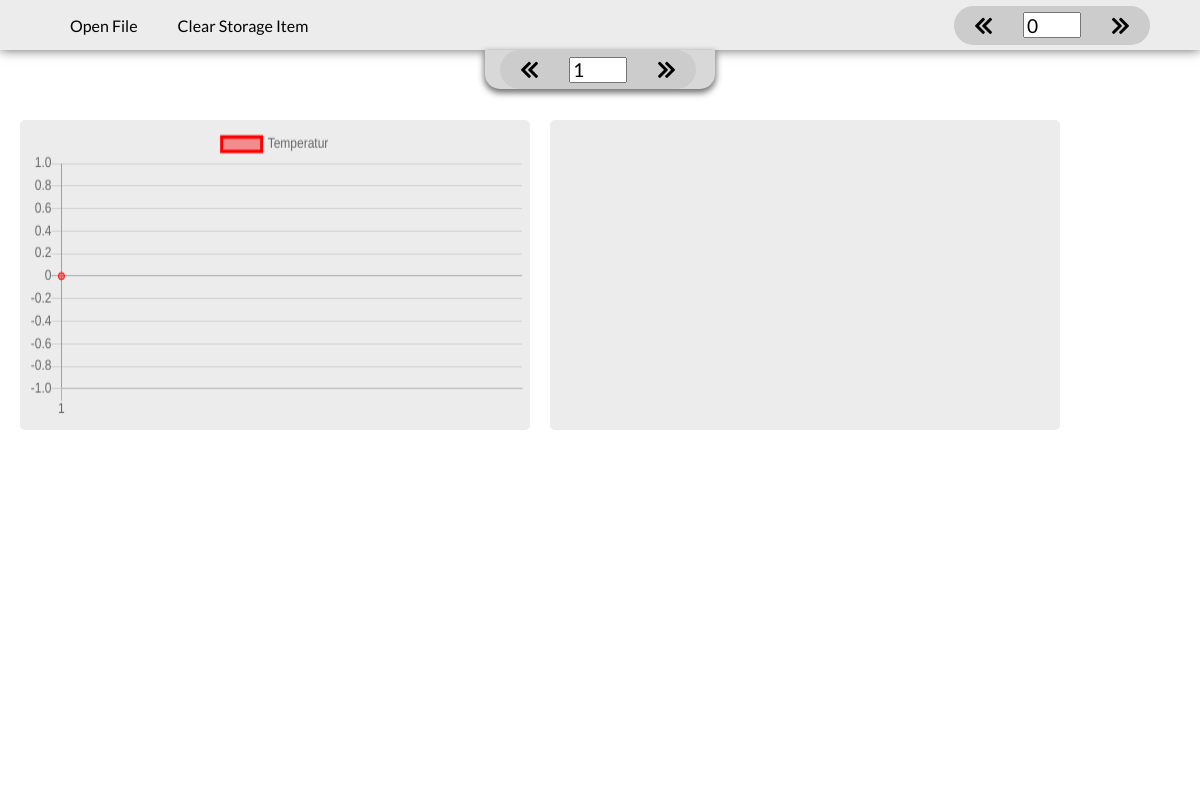
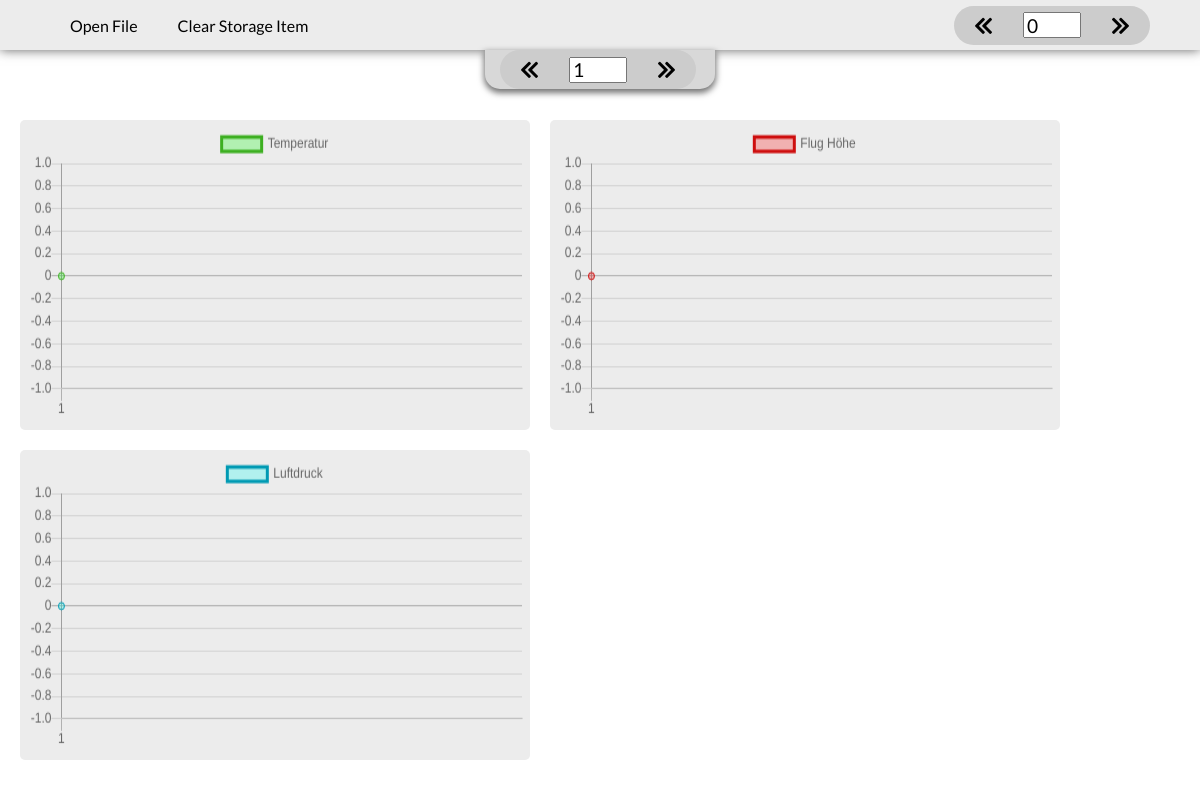
Before and after one commit to Lowell-Arnold/DataLogger, an Electron app: page app/index.html in a window 1200 px wide. Drawn offline with nearby package versions, Linux system fonts and the light colour scheme.

Commit message:
Update Overview

```diff
--- a/app/index.html
+++ b/app/index.html
@@ -50,10 +50,15 @@
 					</canvas>
 				</div>
 				<div class="box">
-					<canvas id="chart2">
+					<canvas id="highStat">
 						Your browser do not support the canvas engine.
 					</canvas>
 				</div>
+			<div class="box">
+				<canvas id="pressureStat">
+					Your browser do not support the canvas engine.
+				</canvas>
+			</div>
 		</div>
 	</div>
 </body>
--- a/app/src/chartElement.js
+++ b/app/src/chartElement.js
@@ -3,7 +3,7 @@ Object.defineProperty(exports, "__esModule", { value: true });
 exports.ChartElement = void 0;
 var Chart = require("chart.js");
 var ChartElement = (function () {
-    function ChartElement(element, label, dataPosition) {
+    function ChartElement(element, label, dataPosition, color) {
         if (element === null) {
             throw "Element is not a HTML element";
         }
@@ -12,6 +12,7 @@ var ChartElement = (function () {
             this.label = label;
             this.dataPosition = dataPosition;
             this.firstBuild = true;
+            this.color = color;
         }
     }
     ChartElement.prototype.build = function (obj, controller) {
@@ -23,8 +24,8 @@ var ChartElement = (function () {
                     datasets: [
                         {
                             label: this.label,
-                            backgroundColor: 'rgba(255,0,0,0.4)',
-                            borderColor: 'rgba(255,0,0,1)',
+                            backgroundColor: this.color.background,
+                            borderColor: this.color.border,
                             data: controller.transformData(obj.getStats(this.dataPosition))
                         }
                     ]
--- a/app/src/dataString.js
+++ b/app/src/dataString.js
@@ -11,7 +11,7 @@ var DataString = (function () {
         for (var i = 0; i < rows.length - 1; i++) {
             obj.push([]);
             var columns = rows[i].split("!");
-            for (var k = 0; k < columns.length - 1; k++) {
+            for (var k = 0; k < columns.length; k++) {
                 obj[i].push(columns[k]);
             }
         }
--- a/app/src/dataString.ts
+++ b/app/src/dataString.ts
@@ -7,7 +7,7 @@ export class DataString {
         for (let i: number = 0; i < rows.length - 1; i++) {
             obj.push([]);
             let columns: string[] = rows[i].split("!");
-            for (let k: number = 0; k < columns.length - 1; k++) {
+            for (let k: number = 0; k < columns.length; k++) {
                 obj[i].push(columns[k]);
             }
         }
--- a/app/src/index.js
+++ b/app/src/index.js
@@ -51,7 +51,19 @@ var Main = (function () {
         this.storage = new storage_1.Storage("0!0!0!0!0!0&");
         this.pageContoller = new pageController_1.PageController(20);
         var dataObj = this.dataStr.build("0!0!0!0!0!0&");
-        this.charts.push(new chartElement_1.ChartElement(document.getElementById("tempStat"), "Temperatur", 3));
+        console.log(dataObj.getObj());
+        this.charts.push(new chartElement_1.ChartElement(document.getElementById("tempStat"), "Temperatur", 3, {
+            background: "rgba(1,250,0,0.25)",
+            border: "rgb(61,175,33)"
+        }));
+        this.charts.push(new chartElement_1.ChartElement(document.getElementById("pressureStat"), "Luftdruck", 4, {
+            background: "rgba(0,255,241, 0.25)",
+            border: "rgb(0,154,179)"
+        }));
+        this.charts.push(new chartElement_1.ChartElement(document.getElementById("highStat"), "Flug Höhe", 5, {
+            background: "rgba(255,0,0,0.25)",
+            border: "rgb(206,14,14)"
+        }));
         this.updateAllCharts(dataObj);
         window.addEventListener("scroll", function () {
             if (this.scrollY > 0) {
```
Also changed, not shown: app/src/chartElement.d.ts (+6 -1 lines), app/src/chartElement.ts (+10 -3 lines), app/src/index.ts (+17 -6 lines), 5 other files.
